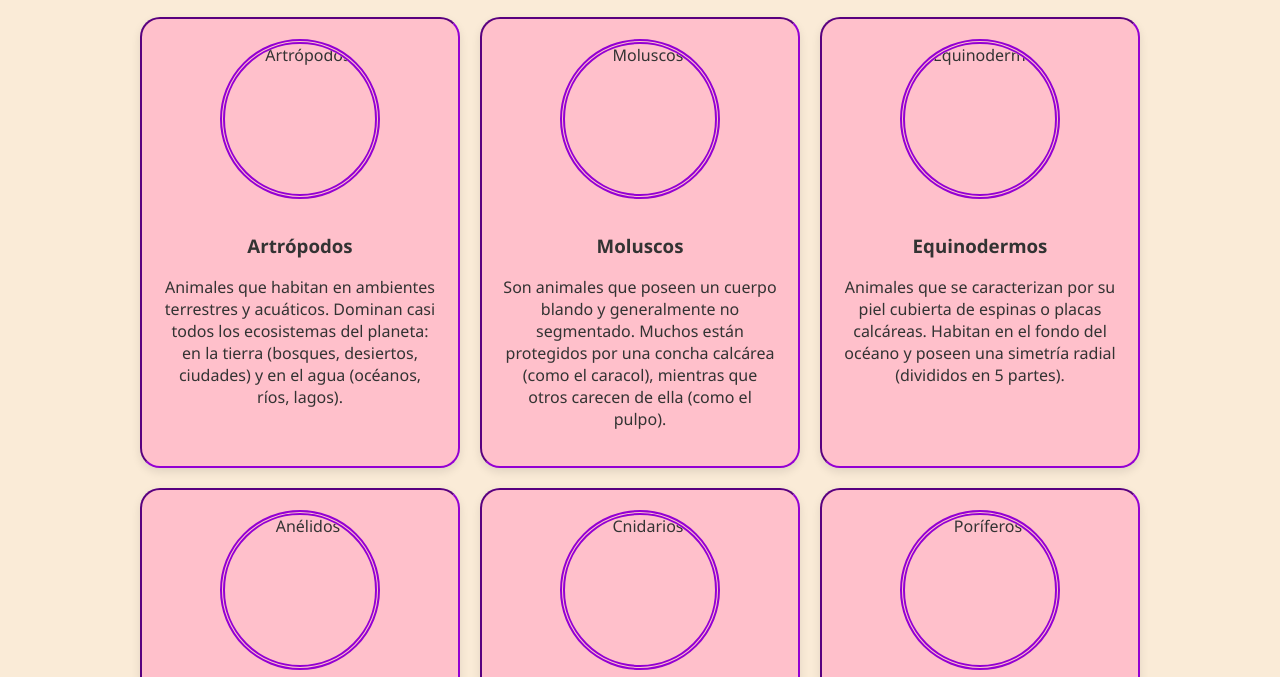
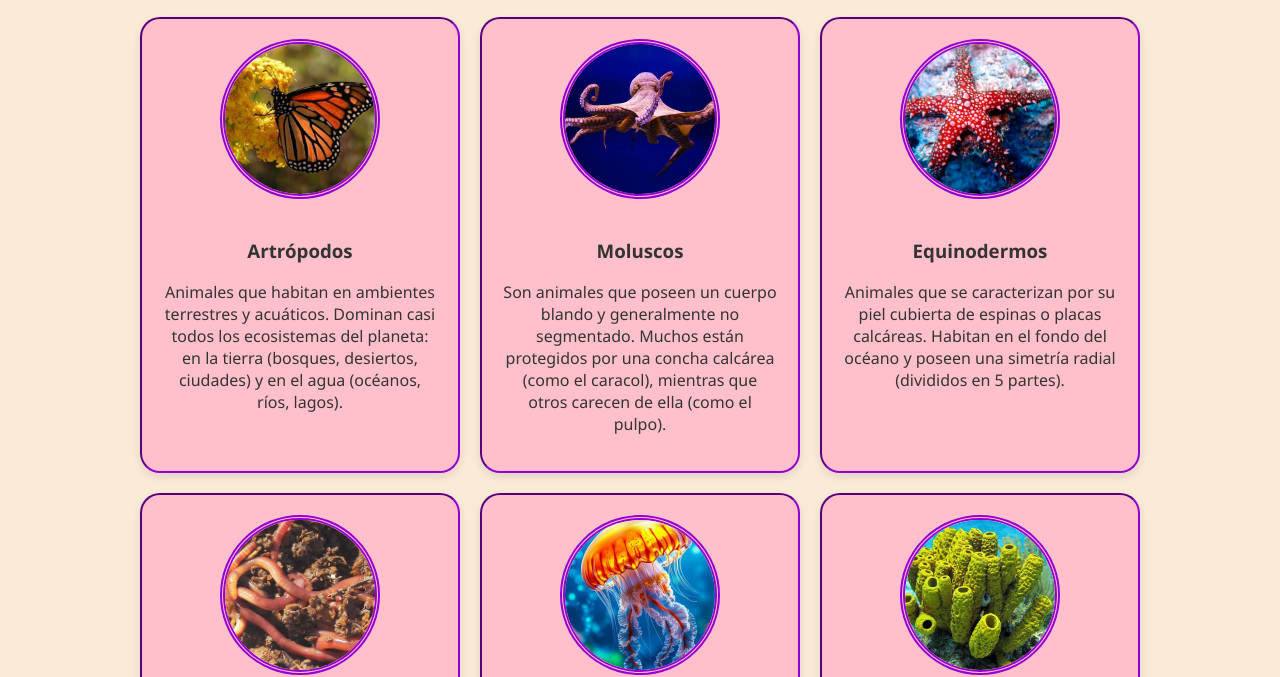
Before and after one commit to nepta05/nepta05.github.io, a plain HTML site: page animales invertebrado.html in a window 1280 px wide. Shown: the part 278-955 px from the top of the page. Drawn offline with Linux system fonts and the light colour scheme; files that its build step writes are made by us from their sources.

Commit message:
Update animales invertebrado.html

```diff
--- a/animales invertebrado.html
+++ b/animales invertebrado.html
@@ -3,13 +3,13 @@
 <head>
     <meta charset="UTF-8">
     <meta name="viewport" content="width=device-width, initial-scale=1.0">
-    <link rel="icon" href="img/logo.jpg" type="image/jpeg">
+    <link rel="icon" href="logo.jpg" type="image/jpeg">
 
     <link rel="preconnect" href="https://fonts.googleapis.com">
 <link rel="preconnect" href="https://fonts.gstatic.com" crossorigin>
 <link href="https://fonts.googleapis.com/css2?family=Lobster+Two:ital,wght@0,400;0,700;1,400;1,700&display=swap" rel="stylesheet">
 
-    <link rel="stylesheet" href="css/style.css">
+    <link rel="stylesheet" href="style.css">
     <title>El Reino Animal - Invertebrados</title>
 </head>
 
@@ -33,37 +33,37 @@
         <section id="Tipos" class="grid-tarjetas">
 
             <article class="tarjeta">
-                <img src="img/Artrópodos.jpg" alt="Artrópodos">
+                <img src="Artrópodos.jpg" alt="Artrópodos">
                 <h3>Artrópodos</h3>
                 <p>Animales que habitan en ambientes terrestres y acuáticos. Dominan casi todos los ecosistemas del planeta: en la tierra (bosques, desiertos, ciudades) y en el agua (océanos, ríos, lagos).</p>
             </article>
 
             <article class="tarjeta">
-                <img src="img/moluscos.jpg" alt="Moluscos">
+                <img src="moluscos.jpg" alt="Moluscos">
                 <h3>Moluscos</h3>
                 <p>Son animales que poseen un cuerpo blando y generalmente no segmentado. Muchos están protegidos por una concha calcárea (como el caracol), mientras que otros carecen de ella (como el pulpo).</p>
             </article>
 
             <article class="tarjeta">
-                <img src="img/Equinodermos.jpg" alt="Equinodermos">
+                <img src="Equinodermos.jpg" alt="Equinodermos">
                 <h3>Equinodermos</h3>
                 <p>Animales que se caracterizan por su piel cubierta de espinas o placas calcáreas. Habitan en el fondo del océano y poseen una simetría radial (divididos en 5 partes).</p>
             </article>
 
             <article class="tarjeta">
-                <img src="img/anelidos.jpg" alt="Anélidos">
+                <img src="anelidos.jpg" alt="Anélidos">
                 <h3>Anélidos</h3>
                 <p>Son un filo de animales caracterizados por tener el cuerpo blando, alargado, cilíndrico y dividido externamente en anillos o segmentos (metámeros).</p>
             </article>
 
             <article class="tarjeta">
-                <img src="img/cnidarios.jpg" alt="Cnidarios">
+                <img src="cnidarios.jpg" alt="Cnidarios">
                 <h3>Cnidarios</h3>
                 <p>Animales acuáticos (principalmente marinos) que carecen de columna vertebral y se caracterizan por poseer tentáculos con células urticantes (capaces de inyectar veneno) para cazar.</p>
             </article>
 
             <article class="tarjeta">
-                <img src="img/poriferos.jpg" alt="Poríferos">
+                <img src="poriferos.jpg" alt="Poríferos">
                 <h3>Poríferos</h3>
                 <p>Son los animales más simples que existen; carecen de tejidos, órganos, boca o sistema digestivo, filtrando el agua para alimentarse.</p>
             </article>
@@ -76,7 +76,7 @@
 
             <figure class="video-contenedor">
                 <video controls width="850">
-                    <source src="video/videoo.mp4" type="video/mp4">
+                    <source src="videoo.mp4" type="video/mp4">
                     Tu navegador no soporta el video.
                 </video>
                 <figcaption>Observa los diferentes grupos de Invertebrados.</figcaption>
```
